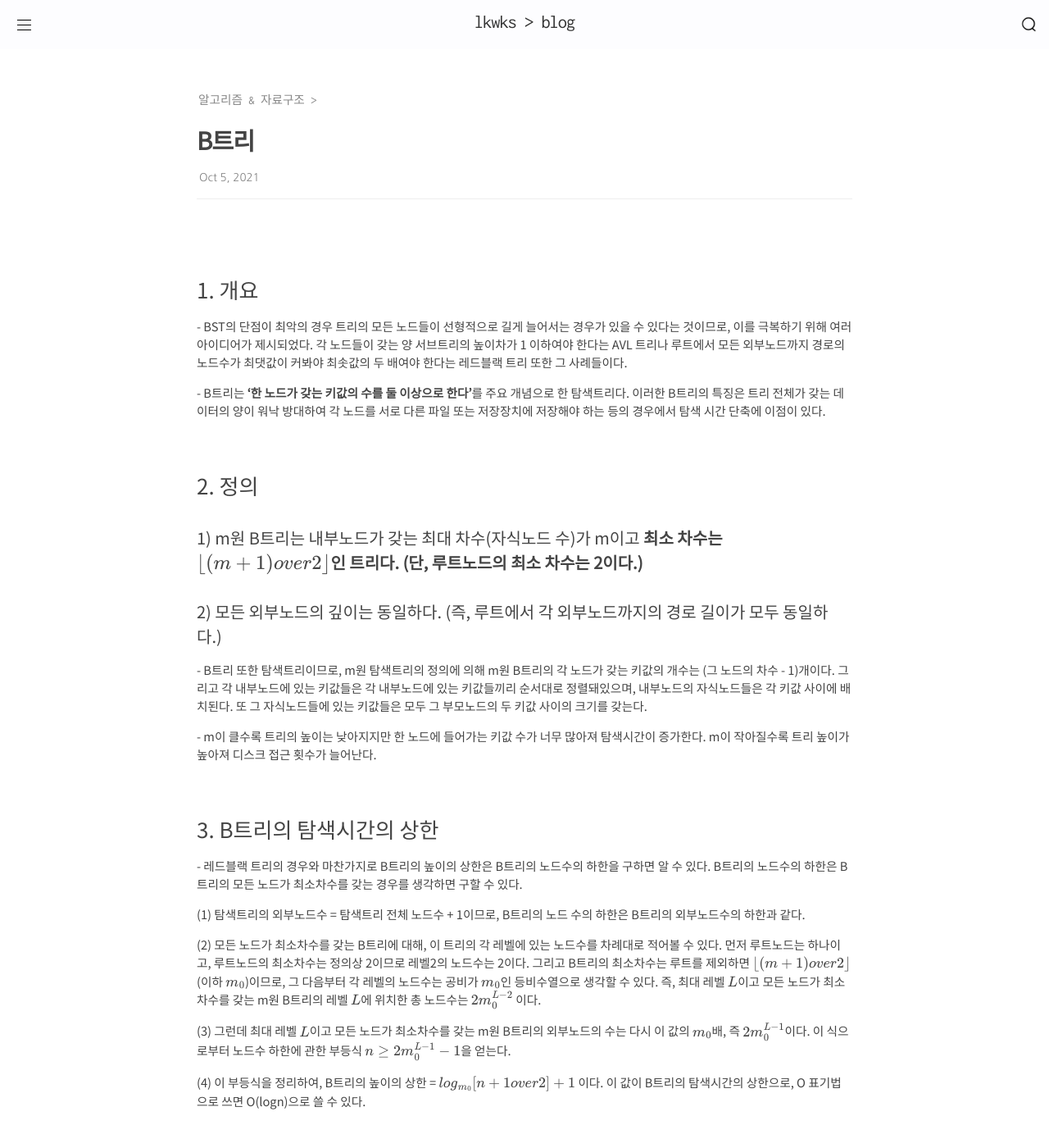
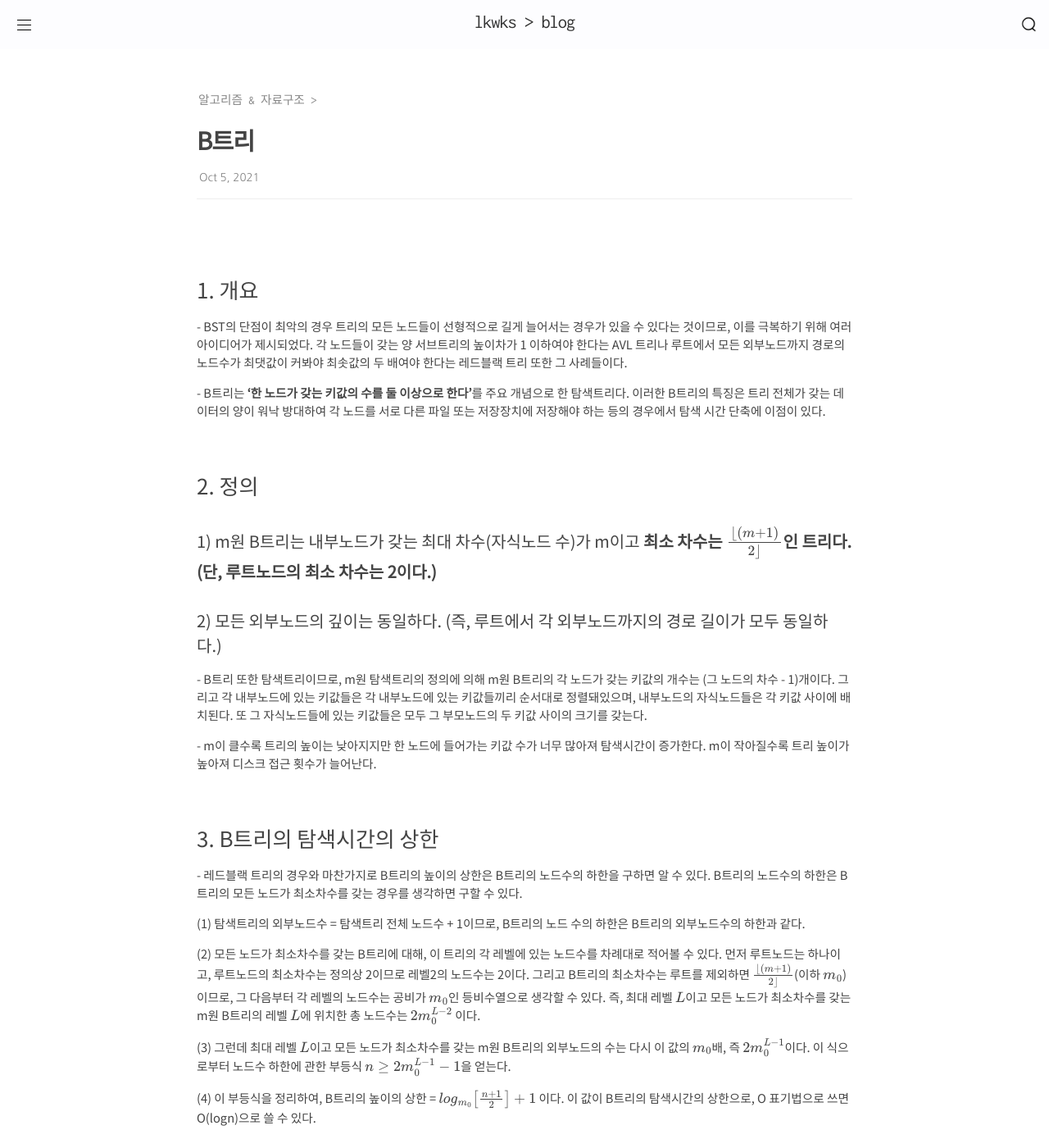
Before and after one commit to kangwooklee29/blog, a Jekyll site: the page built from 알고리즘 & 자료구조/_posts/2021-10-05-B트리.md, in a window 1280 px wide and 1400 px high. Shown: the whole window at 82% size. Built offline with Jekyll 4.4.1, drawn with Linux system fonts in a browser that asks for light colours; nearby versions of some CDN libraries; our own code applies the rules of GitHub Pages for plain Markdown files; formulas are drawn with MathJax 3; comment, search, counter and statistics services are not loaded.

Commit message:
Update 2021-10-05-B트리.md

```diff
--- a/알고리즘 & 자료구조/_posts/2021-10-05-B트리.md
+++ b/알고리즘 & 자료구조/_posts/2021-10-05-B트리.md
@@ -7,7 +7,7 @@
 
 ### 2. 정의
 
-#### 1) m원 B트리는 내부노드가 갖는 최대 차수(자식노드 수)가 m이고 **최소 차수는 \\(\lfloor (m+1) over 2 \rfloor \\)인 트리다. (단, 루트노드의 최소 차수는 2이다.)**
+#### 1) m원 B트리는 내부노드가 갖는 최대 차수(자식노드 수)가 m이고 **최소 차수는 \\(\lfloor (m+1) \over 2 \rfloor \\)인 트리다. (단, 루트노드의 최소 차수는 2이다.)**
 
 #### 2) 모든 외부노드의 깊이는 동일하다. (즉, 루트에서 각 외부노드까지의 경로 길이가 모두 동일하다.)
 
@@ -22,11 +22,11 @@
 
 (1) 탐색트리의 외부노드수 = 탐색트리 전체 노드수 + 1이므로, B트리의 노드 수의 하한은 B트리의 외부노드수의 하한과 같다.
 
-(2) 모든 노드가 최소차수를 갖는 B트리에 대해, 이 트리의 각 레벨에 있는 노드수를 차례대로 적어볼 수 있다. 먼저 루트노드는 하나이고, 루트노드의 최소차수는 정의상 2이므로 레벨2의 노드수는 2이다. 그리고 B트리의 최소차수는 루트를 제외하면 \\(\lfloor (m+1) over 2 \rfloor \\)(이하 \\(m_0\\))이므로, 그 다음부터 각 레벨의 노드수는 공비가 \\(m_0\\)인 등비수열으로 생각할 수 있다. 즉, 최대 레벨 \\(L\\)이고 모든 노드가 최소차수를 갖는 m원 B트리의 레벨 \\(L\\)에 위치한 총 노드수는 \\(2 m_0 ^ {L-2} \\) 이다.
+(2) 모든 노드가 최소차수를 갖는 B트리에 대해, 이 트리의 각 레벨에 있는 노드수를 차례대로 적어볼 수 있다. 먼저 루트노드는 하나이고, 루트노드의 최소차수는 정의상 2이므로 레벨2의 노드수는 2이다. 그리고 B트리의 최소차수는 루트를 제외하면 \\(\lfloor (m+1) \over 2 \rfloor \\)(이하 \\(m_0\\))이므로, 그 다음부터 각 레벨의 노드수는 공비가 \\(m_0\\)인 등비수열으로 생각할 수 있다. 즉, 최대 레벨 \\(L\\)이고 모든 노드가 최소차수를 갖는 m원 B트리의 레벨 \\(L\\)에 위치한 총 노드수는 \\(2 m_0 ^ {L-2} \\) 이다.
 
 (3) 그런데 최대 레벨 \\(L\\)이고 모든 노드가 최소차수를 갖는 m원 B트리의 외부노드의 수는 다시 이 값의 \\(m_0\\)배, 즉 \\(2 m_0 ^ {L-1} \\)이다. 이 식으로부터 노드수 하한에 관한 부등식 \\( n \geq 2 m_0 ^ {L-1} - 1\\)을 얻는다.
 
-(4) 이 부등식을 정리하여, B트리의 높이의 상한 = \\(log_{m_0} {\left[ {n+1} over 2 \right]}  + 1 \\) 이다. 이 값이 B트리의 탐색시간의 상한으로, O 표기법으로 쓰면 O(logn)으로 쓸 수 있다.
+(4) 이 부등식을 정리하여, B트리의 높이의 상한 = \\(log_{m_0} {\left[ {n+1} \over 2 \right]}  + 1 \\) 이다. 이 값이 B트리의 탐색시간의 상한으로, O 표기법으로 쓰면 O(logn)으로 쓸 수 있다.
 
 
 ### 4. B트리의 삽입
```
